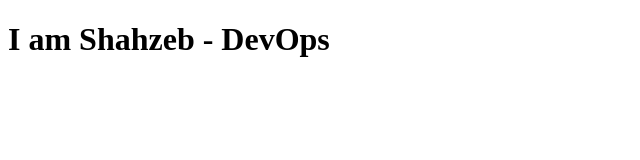
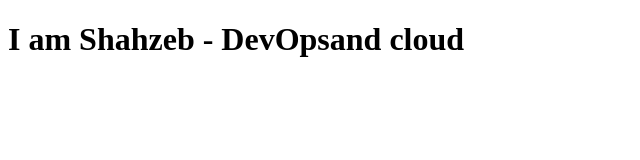
Before and after one commit to shahzeb396/Practice, a plain HTML site: page index.html in a window 1280 px wide. Shown: the whole page, without its empty margins (0-640 px from the left). Drawn offline with Linux system fonts and the light colour scheme.

Commit message:
Update index.html

```diff
--- a/index.html
+++ b/index.html
@@ -4,6 +4,6 @@
     <title>Shahzeb DevOps</title>
 </head>
 <body>
-    <h1>I am Shahzeb - DevOps</h1>
+    <h1>I am Shahzeb - DevOpsand cloud</h1>
 </body>
 </html>
```
